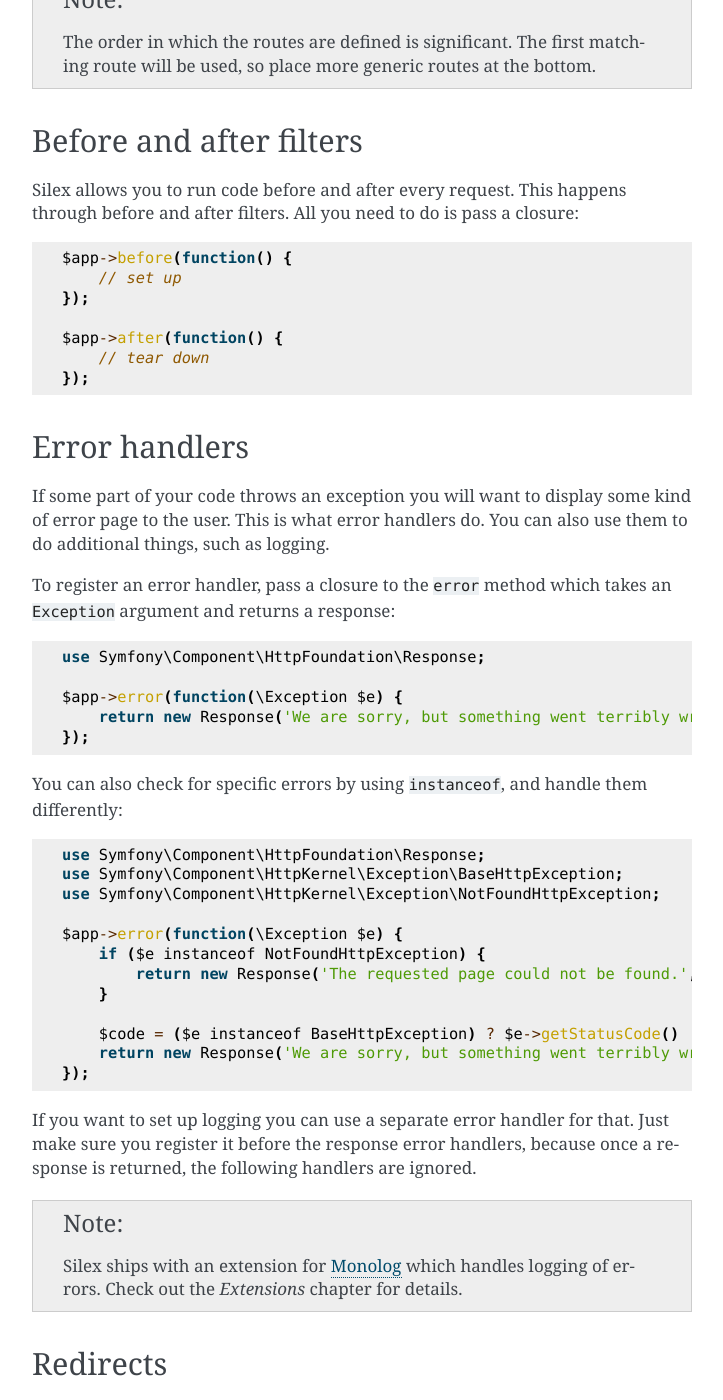
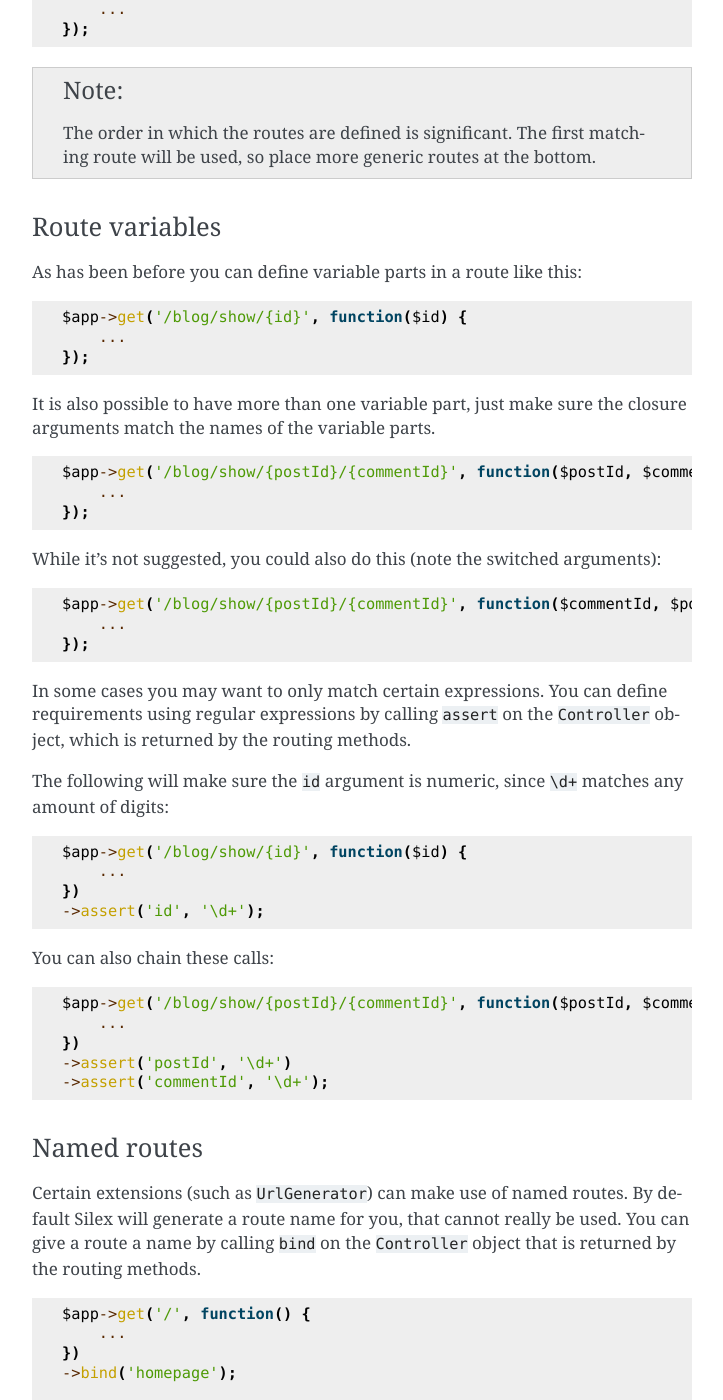
Before and after one commit to silexphp/Silex, a Sphinx documentation site: the page built from doc/usage.rst, in a window 1280 px wide and 1400 px high, scrolled down 4141 px. Shown: the whole window, without its empty margins (388-1111 px from the left). Built offline with Sphinx 7.4.7, drawn with Linux system fonts in a browser that asks for light colours; some of the changed text lies outside the part shown.

Commit message:
[docs] more on routes and twig

```diff
--- a/doc/usage.rst
+++ b/doc/usage.rst
@@ -189,16 +189,92 @@ status code, in this case it is set to ``201 Created``.
     responses with status code ``200 Ok``.
 
 Other methods
-~~~~~~~~~~~~~~~~~~
+~~~~~~~~~~~~~
 
 You can create controllers for most HTTP methods. Just call one of these
 methods on your application: ``get``, ``post``, ``put``, ``delete``. You
 can also call ``match``, which will match all methods.
 
+::
+
+    $app->put('/blog', function() {
+        ...
+    });
+
 .. note::
 
     The order in which the routes are defined is significant. The first
     matching route will be used, so place more generic routes at the bottom.
+
+Route variables
+~~~~~~~~~~~~~~~
+
+As has been before you can define variable parts in a route like this::
+
+    $app->get('/blog/show/{id}', function($id) {
+        ...
+    });
+
+It is also possible to have more than one variable part, just make sure the
+closure arguments match the names of the variable parts.
+
+::
+
+    $app->get('/blog/show/{postId}/{commentId}', function($postId, $commentId) {
+        ...
+    });
+
+While it's not suggested, you could also do this (note the switched arguments)::
+
+    $app->get('/blog/show/{postId}/{commentId}', function($commentId, $postId) {
+        ...
+    });
+
+In some cases you may want to only match certain expressions. You can define
+requirements using regular expressions by calling ``assert`` on the
+``Controller`` object, which is returned by the routing methods.
+
+The following will make sure the ``id`` argument is numeric, since ``\d+``
+matches any amount of digits::
+
+    $app->get('/blog/show/{id}', function($id) {
+        ...
+    })
+    ->assert('id', '\d+');
+
+You can also chain these calls::
+
+    $app->get('/blog/show/{postId}/{commentId}', function($postId, $commentId) {
+        ...
+    })
+    ->assert('postId', '\d+')
+    ->assert('commentId', '\d+');
+
+Named routes
+~~~~~~~~~~~~~~~
+
+Certain extensions (such as ``UrlGenerator``) can make use of named routes.
+By default Silex will generate a route name for you, that cannot really be
+used. You can give a route a name by calling ``bind`` on the ``Controller``
+object that is returned by the routing methods.
+
+::
+
+    $app->get('/', function() {
+        ...
+    })
+    ->bind('homepage');
+
+    $app->get('/blog/show/{id}', function($id) {
+        ...
+    })
+    ->bind('blog_post');
+
+
+.. note::
+
+    It only makes sense to name routes if you use extensions that make use
+    of the ``RouteCollection``.
 
 Before and after filters
 ------------------------
```
Also changed, not shown: other parts of doc/usage.rst (+1 -1 lines), doc/extensions.rst (+11 -0 lines), 1 other file.
